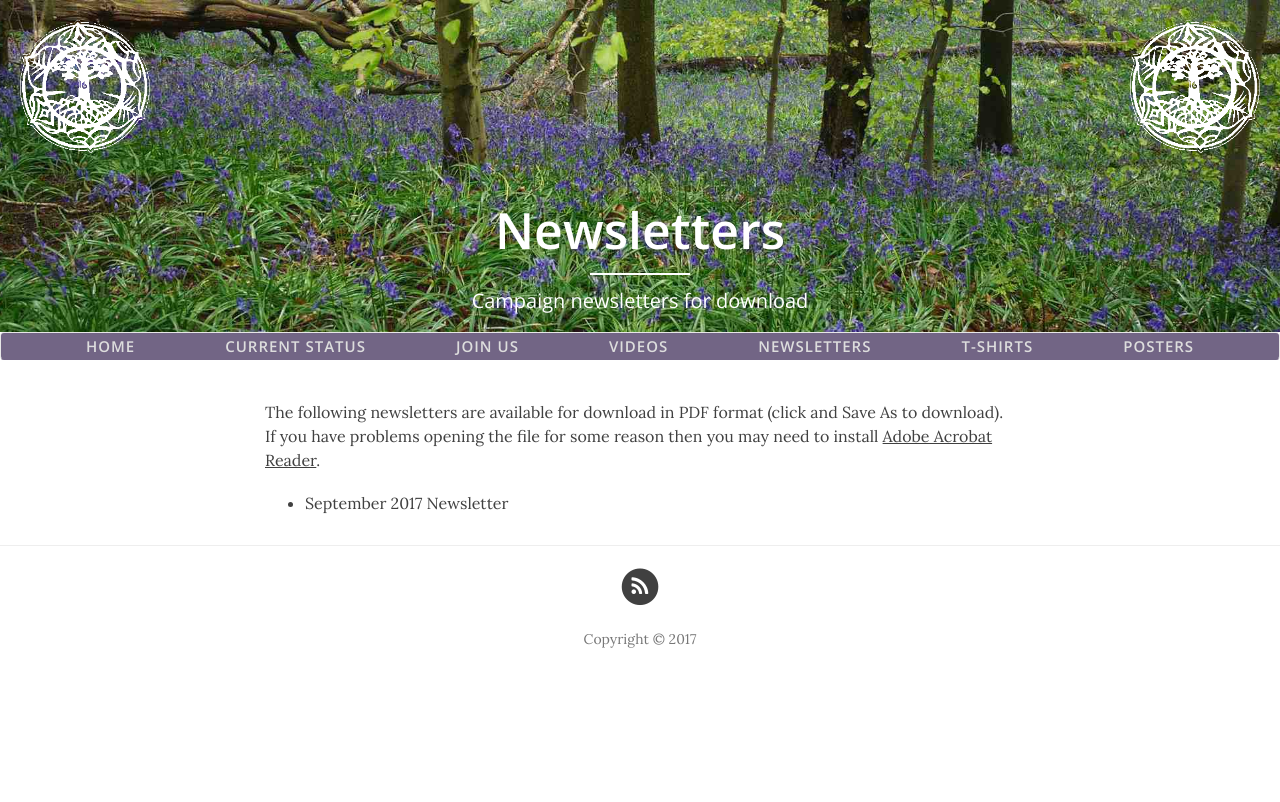
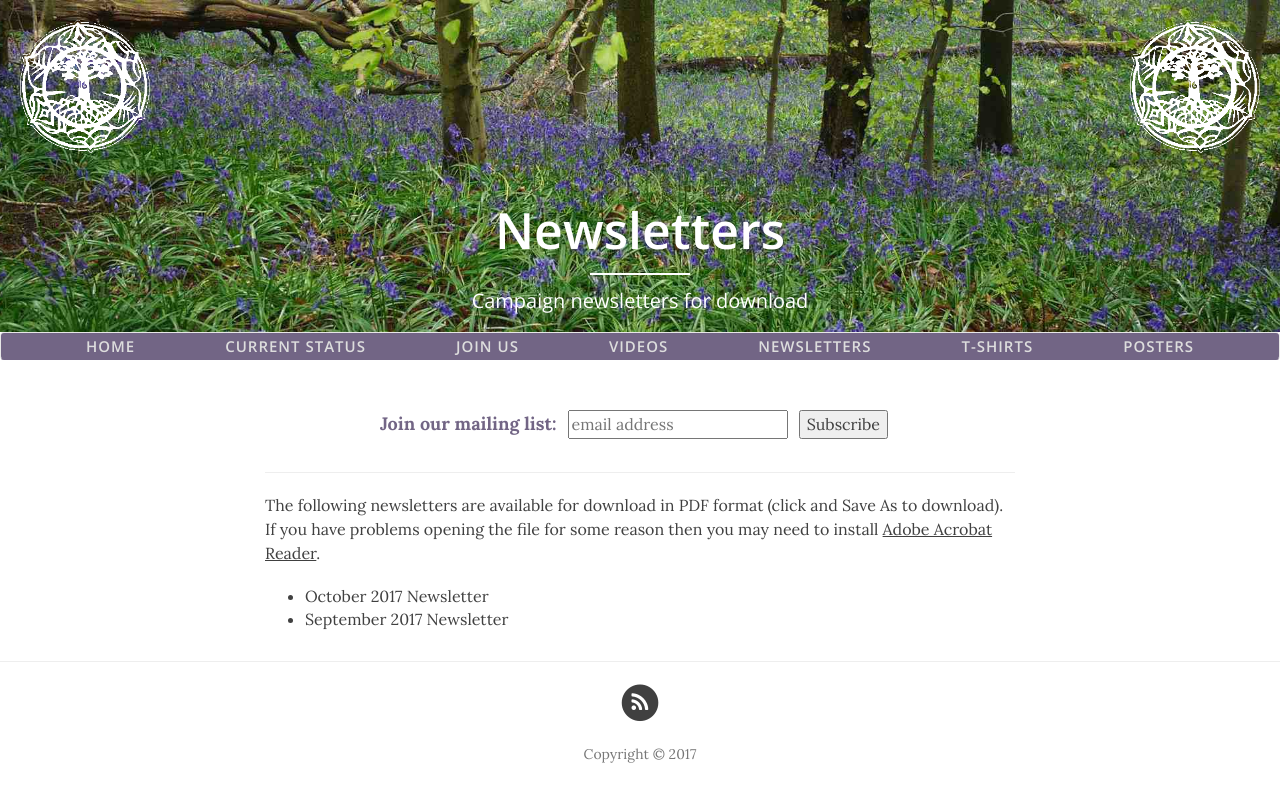
Before and after one commit to voiceforleithhill/v4lh-site-gen, a Jekyll site: the page built from newsletters.html, in a window 1280 px wide. Shown: the top 802 px of the page. Built offline with Jekyll 4.4.1, drawn with Linux system fonts in a browser that asks for light colours; nearby versions of some CDN libraries.

Commit message:
Content updates

```diff
--- a/css/clean-blog.css
+++ b/css/clean-blog.css
@@ -391,3 +391,14 @@ img {
   margin-left: auto;
   margin-right: auto;
 }
+#mc_embed_signup {
+  width: 520px;
+  margin: 30px auto;
+}
+#mc_embed_signup label {
+  font-size: 18px;
+  color: #726585;
+}
+#mc_embed_signup input {
+  margin-left: 7px;
+}
--- a/newsletters.html
+++ b/newsletters.html
@@ -5,8 +5,23 @@ description: "Campaign newsletters for download"
 header-img: "img/banner.jpg"
 ---
 
+<div id="mc_embed_signup">
+  <form action="https://voiceforleithhill.us16.list-manage.com/subscribe/post?u=b64cc85beeca6718b2c62a114&amp;id=bd71217f8f" method="post" id="mc-embedded-subscribe-form" name="mc-embedded-subscribe-form" class="validate" target="_blank" novalidate>
+    <div id="mc_embed_signup_scroll">
+      <label for="mce-EMAIL">Join our mailing list: </label>
+      <input type="email" value="" name="EMAIL" class="email" id="mce-EMAIL" placeholder="email address" required>
+      <input type="submit" value="Subscribe" name="subscribe" id="mc-embedded-subscribe" class="button">
+      <!-- real people should not fill this in and expect good things - do not remove this or risk form bot signups-->
+      <div style="position: absolute; left: -5000px;" aria-hidden="true"><input type="text" name="b_b64cc85beeca6718b2c62a114_bd71217f8f" tabindex="-1" value=""></div>
+    </div>
+  </form>
+</div>
+
+<hr class="medium">
+
 <p>The following newsletters are available for download in PDF format (click and Save As to download). If you have problems opening the file for some reason then you may need to install <a href="https://get.adobe.com/uk/reader/" target="_blank">Adobe Acrobat Reader</a>.
 
 <ul>
+  <li><a target="_blank" href="{{ site.baseurl }}/newsletters/v4lh-newsletter-2017-10.pdf">October 2017 Newsletter</a></li>
   <li><a target="_blank" href="{{ site.baseurl }}/newsletters/v4lh-newsletter-2017-09.pdf">September 2017 Newsletter</a></li>
 </ul>
```
Also changed, not shown: less/clean-blog.less (+12 -0 lines), css/clean-blog.min.css, 3 other files.
